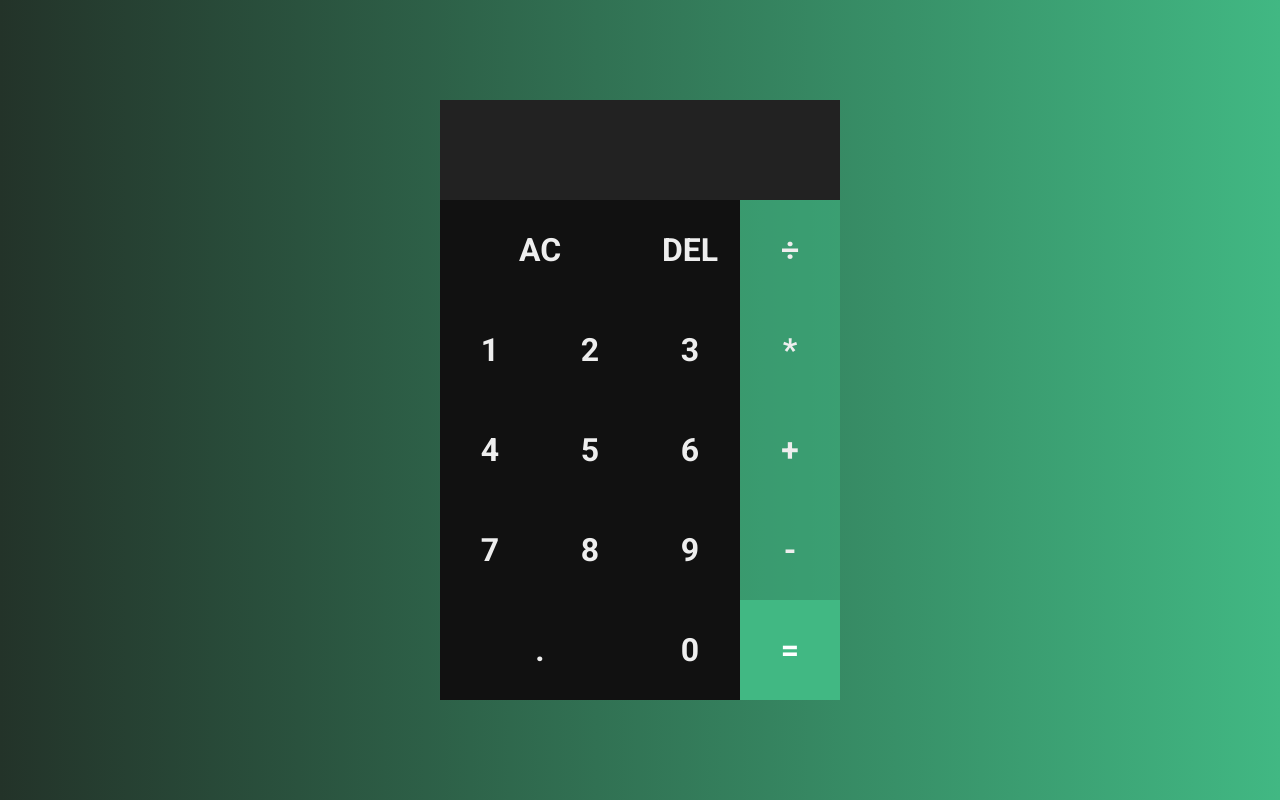
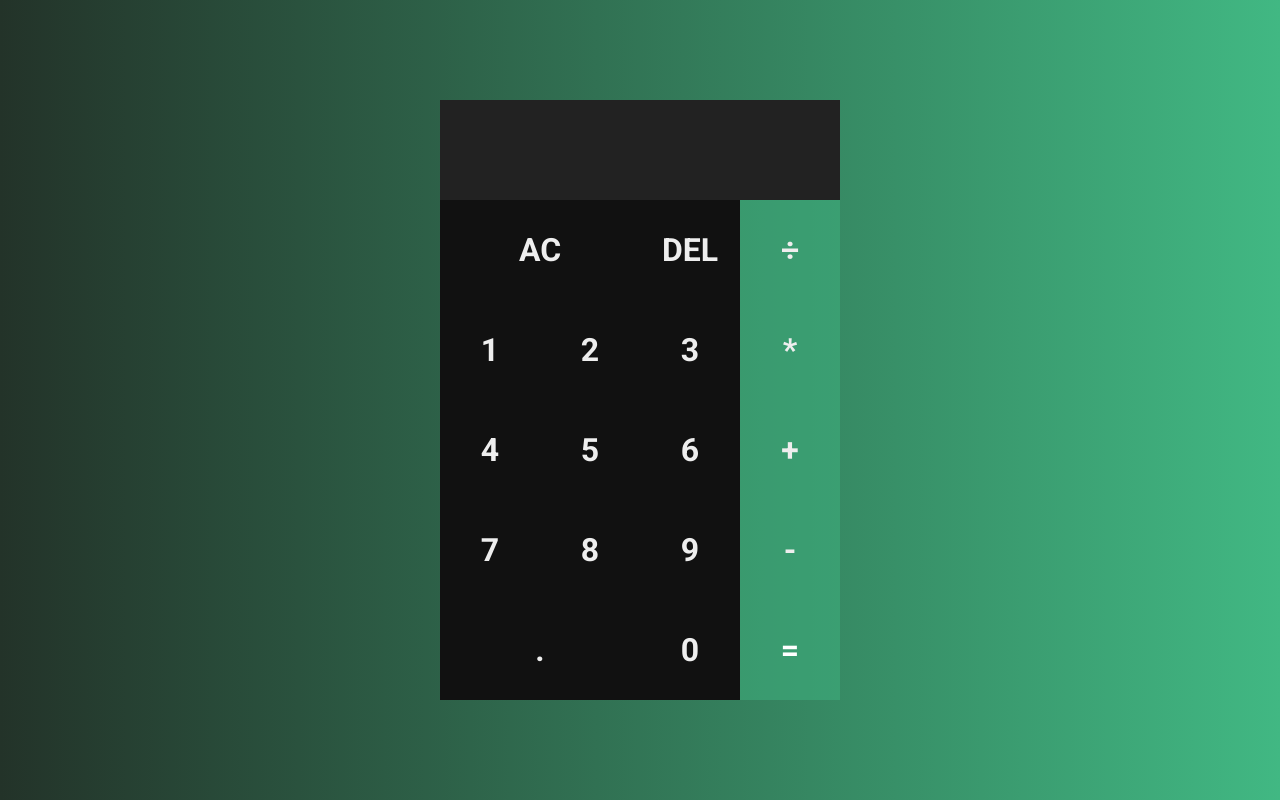
Before and after one commit to alissonooliveiraofc/calculator, a plain HTML site: page index.html in a window 1280 px wide. Drawn offline with Linux system fonts and the light colour scheme.

Commit message:
feat: alterar a cor de fundo do botão de igual na calculadora

```diff
--- a/styles.css
+++ b/styles.css
@@ -60,7 +60,7 @@ body {
 }
 
 .grid-container > [data-equals] {
-  background-color: #41b883;
+  background-color: #41b88375;
   color: white;
 }
 
```
